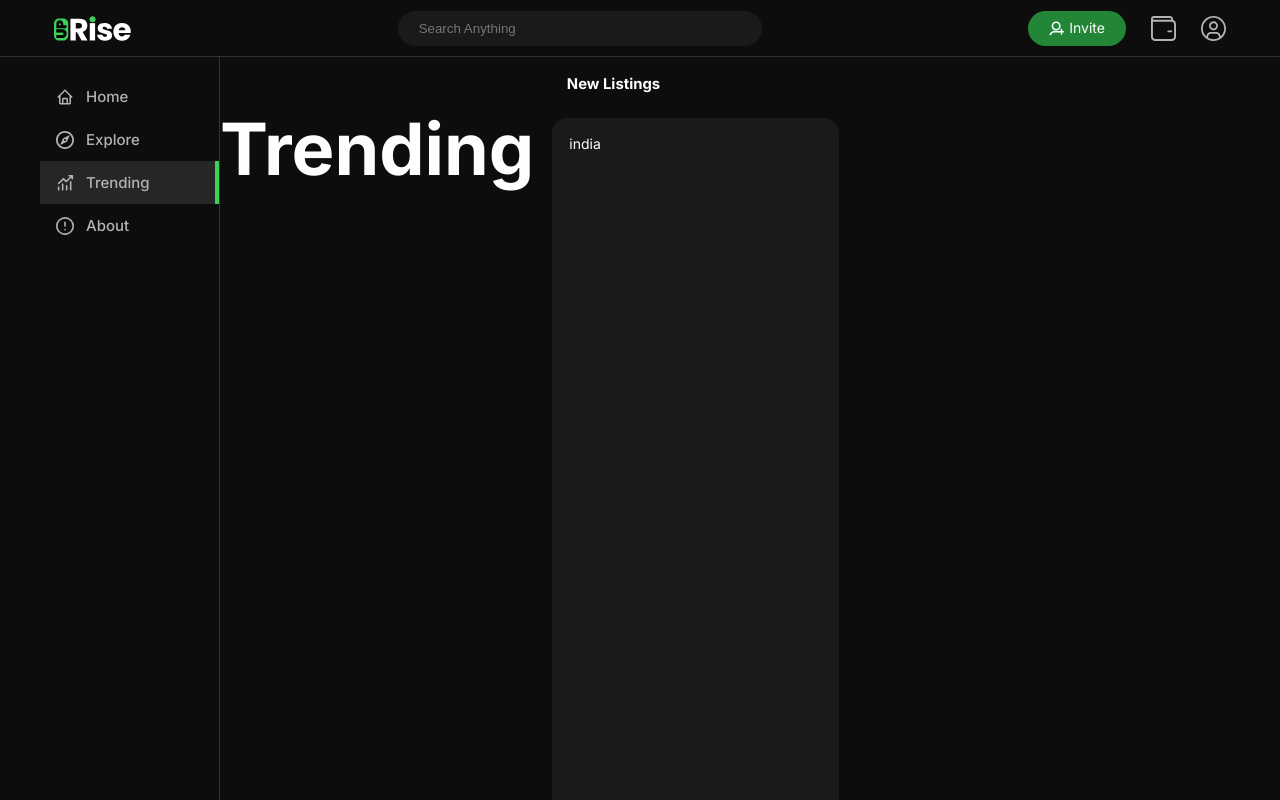
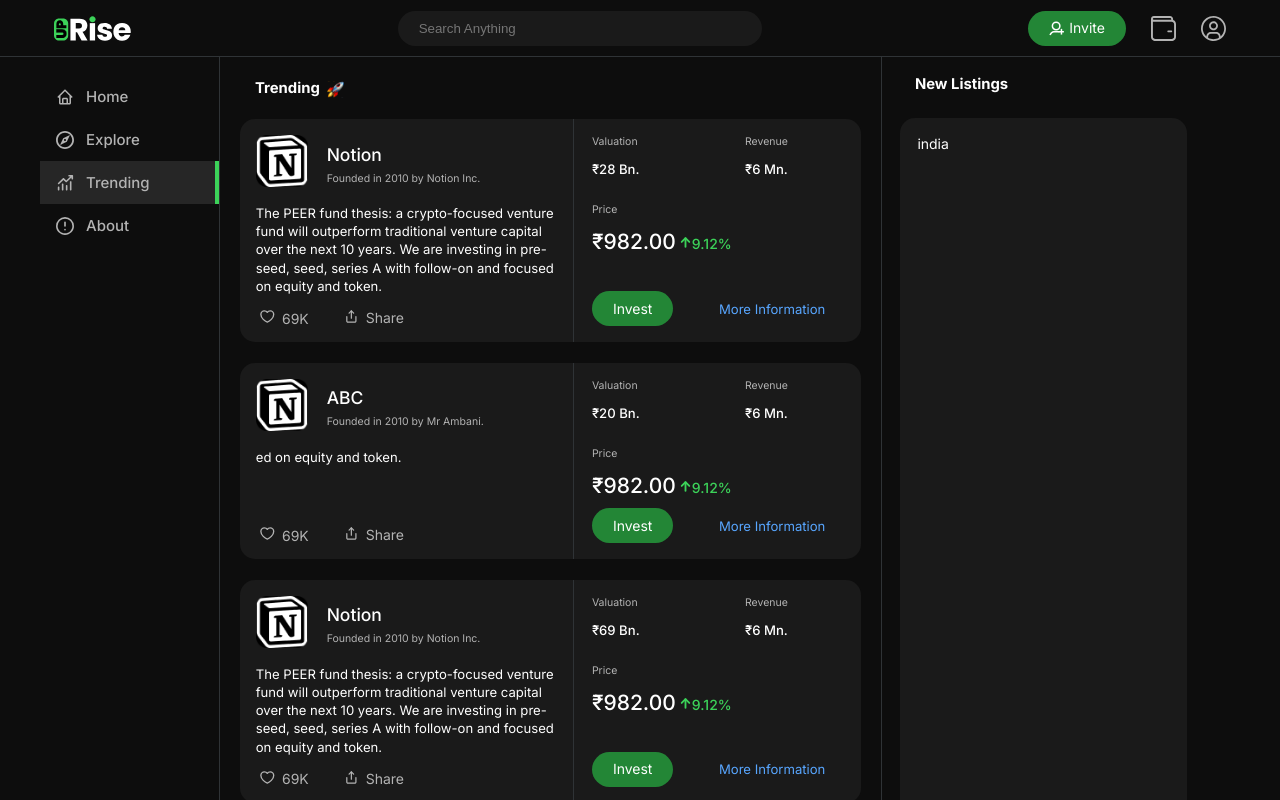
Before and after one commit to codeonec/theproject, a Next.js app: page /trending in a window 1280 px wide. Built offline with nearby package versions, Linux system fonts and the light colour scheme.

Commit message:
added other pages

```diff
--- a/components/TopListing/index.js
+++ b/components/TopListing/index.js
@@ -2,7 +2,7 @@ import styles from "../../styles/TopListing.module.css";
 
 export default function TopListing() {
   return (
-      <div className={styles.TopListing}>
+      <div className={styles.container}>
         <div class={styles.title}>New Listings</div>
         <div className={styles.element}>
             india
--- a/pages/_app.js
+++ b/pages/_app.js
@@ -49,7 +49,6 @@ function MyApp({ Component, pageProps }) {
         <div className='app_container'>
           {router.pathname !== '/sign_in' && <SideBar />}
           <Component {...pageProps} />
-          {router.pathname !== '/sign_in' && <TopListing />}
         </div>
       </div>
 
--- a/pages/about/index.js
+++ b/pages/about/index.js
@@ -1,6 +1,8 @@
+import styles from "../../styles/about.module.css"
+
 export default function About() {
   return (
-    <div>
+    <div className={styles.container}>
       <h1>About</h1>
     </div>
   );
--- a/pages/explore/index.js
+++ b/pages/explore/index.js
@@ -1,6 +1,8 @@
+import styles from "../../styles/explore.module.css"
+
 function Explore() {
   return (
-    <div>
+    <div className={styles.container}>
         <h1>Explore</h1>
     </div>
   )
--- a/pages/index.js
+++ b/pages/index.js
@@ -1,11 +1,12 @@
 import Head from "next/head";
 import Image from "next/image";
 import Card from "../components/Card";
+import TopListing from "../components/TopListing"
 import styles from "../styles/index.module.css";
 
 export default function Home() {
   return (
-    <div>
+    <div className={styles.wrap}>
       <Head>
         <title>Uprise</title>
         <meta name="description" content="UPRISE.COM" />
@@ -20,7 +21,7 @@ export default function Home() {
           content="invest in startups from all segments or participate by being an early employee"
         />
       </Head>
-      <div className={styles.home}>
+      <div className={styles.container}>
         <div className={styles.cards}>
           <div className={styles.title}>Recommended ✨</div>
           <Card
@@ -62,6 +63,7 @@ export default function Home() {
         </div>
         <div className={styles.listings}></div>
       </div>
+      <TopListing />
     </div>
   );
 }
--- a/pages/trending/index.js
+++ b/pages/trending/index.js
@@ -1,9 +1,54 @@
-import React from "react";
+import TopListing from "../../components/TopListing";
+import styles from "../../styles/index.module.css";
+import style1 from "../../styles/trending.module.css";
+import Card from "../../components/Card"
 
 export default function Trending() {
   return (
-    <div>
-      <h1>Trending</h1>
+    <div class={styles.wrap}>
+      <div className={styles.container}>
+        <div className={styles.cards}>
+          <div className={style1.title}><div>Trending &nbsp;</div> <img src="Icons/rocket.svg" alt="" /></div>
+          <Card
+            dollar="₹"
+            image={<img src="/pngs/icon.png" />}
+            revenue="6 Mn"
+            price="982.00"
+            valuation="28 Bn"
+            founded="Founded in 2010 by Notion Inc."
+            likeCount="69K"
+            percent={9.12}
+            name="Notion"
+            description="The PEER fund thesis: a crypto-focused venture fund will outperform traditional venture capital over the next 10 years. We are investing in pre-seed, seed, series A with follow-on and focused on equity and token."
+          />
+          <Card
+            dollar="₹"
+            image={<img src="/pngs/icon.png" />}
+            revenue="6 Mn"
+            price="982.00"
+            valuation="20 Bn"
+            founded="Founded in 2010 by Mr Ambani."
+            likeCount="69K"
+            percent={9.12}
+            name="ABC"
+            description="ed on equity and token."
+          />
+          <Card
+            dollar="₹"
+            image={<img src="/pngs/icon.png" />}
+            revenue="6 Mn"
+            price="982.00"
+            valuation="69 Bn"
+            founded="Founded in 2010 by Notion Inc."
+            likeCount="69K"
+            percent={9.12}
+            name="Notion"
+            description="The PEER fund thesis: a crypto-focused venture fund will outperform traditional venture capital over the next 10 years. We are investing in pre-seed, seed, series A with follow-on and focused on equity and token."
+          />
+        </div>
+        <div className={styles.listings}></div>
+      </div>
+      <TopListing />
     </div>
   );
 }
--- a/styles/TopListing.module.css
+++ b/styles/TopListing.module.css
@@ -1,11 +1,11 @@
-.TopListing{
+.container{
     margin: 1.25rem;
     height: calc(100% - 1.25rem);
     border-radius: 15px 15px 0 0 ;
     width: 20.5rem;
     overflow-y: scroll;
 }
-.TopListing::-webkit-scrollbar {
+.container::-webkit-scrollbar {
     width: 0;
 }
 .element{
--- /dev/null
+++ b/styles/about.module.css
@@ -0,0 +1,3 @@
+.container {
+    border-right: 1px solid var(--border);
+  }
--- /dev/null
+++ b/styles/explore.module.css
@@ -0,0 +1,3 @@
+.container {
+    border-right: 1px solid var(--border);
+  }
--- a/styles/index.module.css
+++ b/styles/index.module.css
@@ -1,3 +1,6 @@
+.wrap{
+    display: flex;
+}
 .cards{
     padding: 20px;
     border-right: 1px solid var(--border);
--- /dev/null
+++ b/styles/trending.module.css
@@ -0,0 +1,11 @@
+.title {
+  font-size: 1.0625rem;
+  font-weight: bold;
+  margin-left: 15px;
+  display: flex;
+  align-items: center;
+}
+.title img{
+  height: 1.5rem;
+  padding-top: 0.25rem;
+}
```
